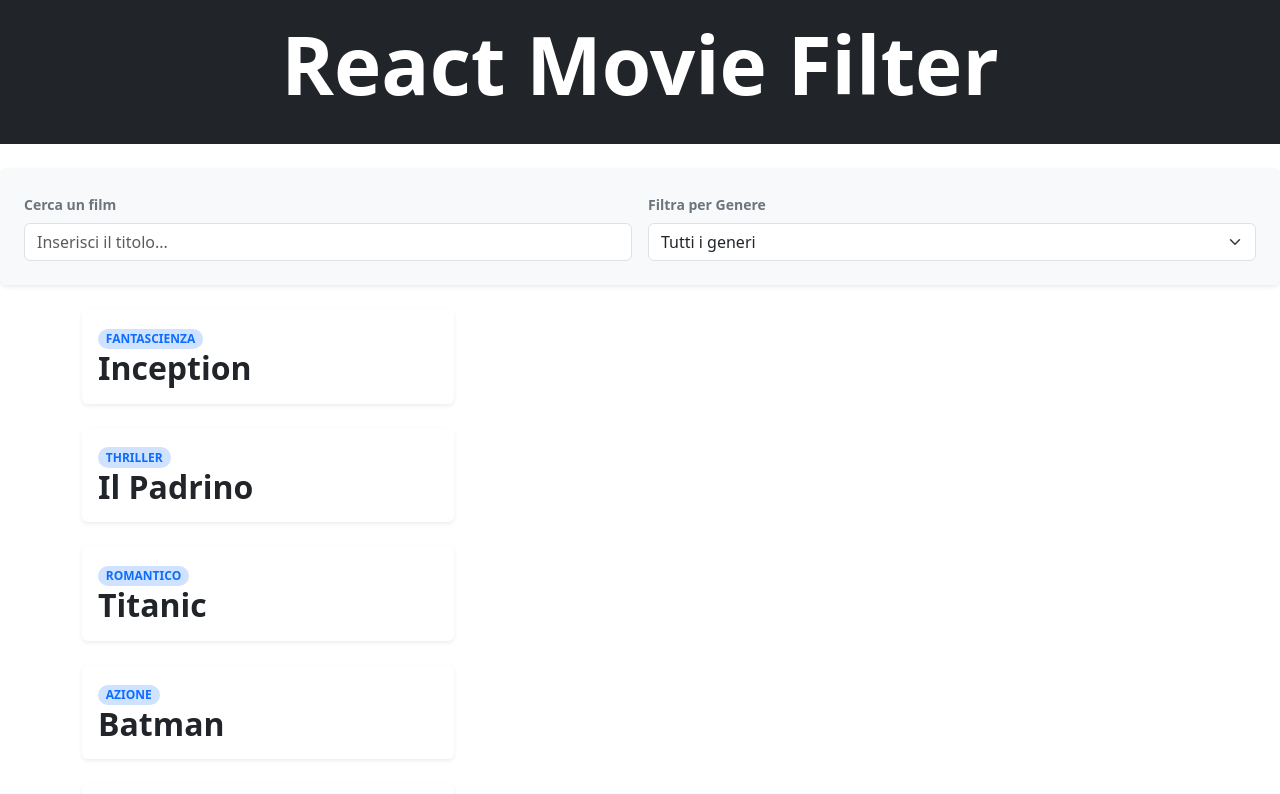
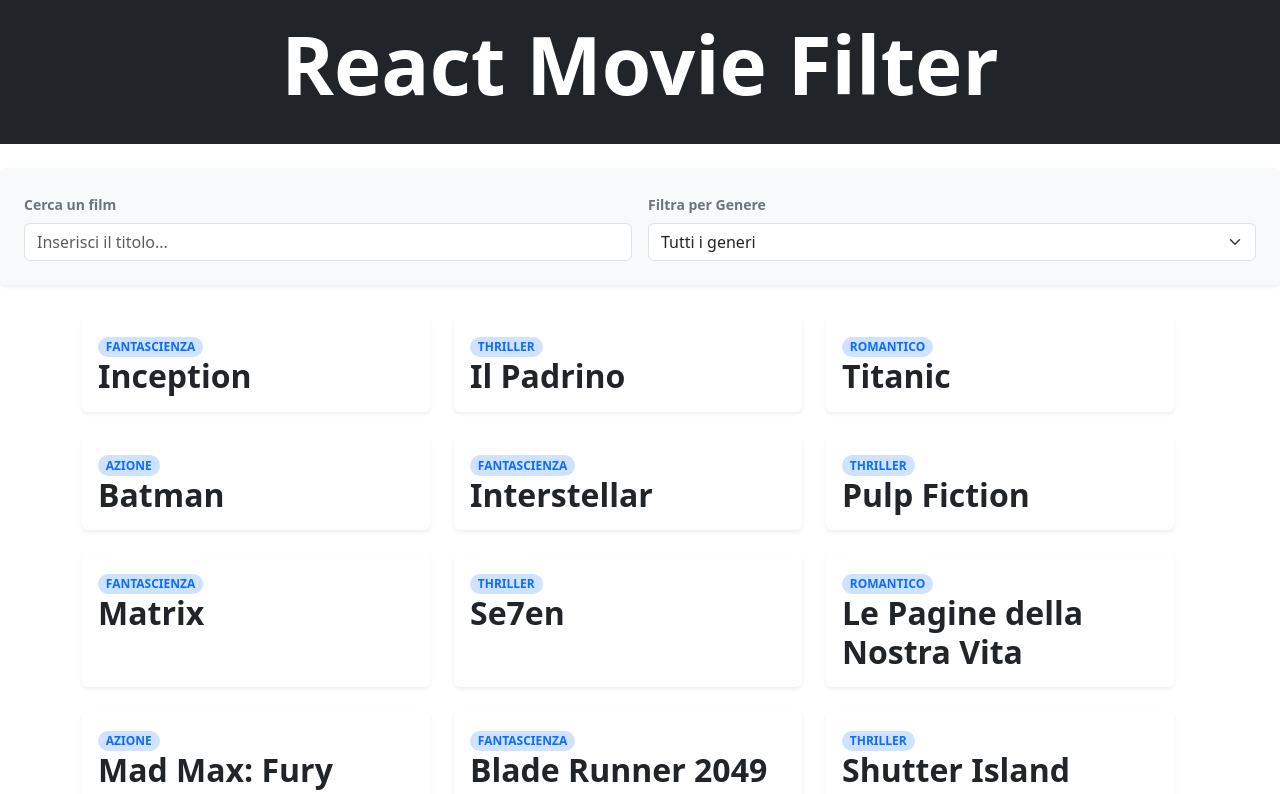
Before and after one commit to francesco-cassese/react-movie-filter, a React (Vite) app: page / in a window 1280 px wide. Shown: the top 794 px of the page. Built offline with nearby package versions, Linux system fonts and the light colour scheme.

Commit message:
refactor: personalizzate ulteriormente le card

```diff
--- a/src/App.jsx
+++ b/src/App.jsx
@@ -69,8 +69,8 @@ function App() {
             </div>
           </div>
         </form>
-        <div className="container py-4">
-          <div className="row">
+        <div className="container py-2">
+          <div className="row g-4">
             <ListMovie listMovie={listFiltered} />
           </div>
         </div>
--- a/src/components/ListMovie.jsx
+++ b/src/components/ListMovie.jsx
@@ -2,22 +2,20 @@ function ListMovie(props) {
     const listMovieJsx = props.listMovie.map(movie => {
         const { title, genre } = movie
         return (
-            <li key={crypto.randomUUID()}>
-                <div className="col-12 col-md-6 col-lg-4 mb-4">
-                    <div className="card h-100 shadow-sm border-0 bg-white hover-shadow">
-                        <div className="card-body">
-                            <span className="badge rounded-pill bg-primary-subtle text-primary text-uppercase">
-                                {genre}
-                            </span>
-                            <h2 className="card-title fw-bold text-dark mb-0">{title}</h2>
-                        </div>
+            <li key={crypto.randomUUID()} className="col-12 col-md-6 col-lg-4 mb-4 d-flex">
+                <div className="card h-100 w-100 shadow-sm border-0 bg-white hover-shadow">
+                    <div className="card-body">
+                        <span className="badge rounded-pill bg-primary-subtle text-primary text-uppercase">
+                            {genre}
+                        </span>
+                        <h2 className="card-title fw-bold text-dark mb-0">{title}</h2>
                     </div>
                 </div>
             </li >
         )
     })
     return (
-        <ul className="list-unstyled">{listMovieJsx}</ul>
+        <ul className="list-unstyled row mt-5">{listMovieJsx}</ul>
     )
 }
 export default ListMovie
--- a/src/styles/index.css
+++ b/src/styles/index.css
@@ -1,12 +1,19 @@
-/*
-  Stile generale del progetto
-  ===========================
+* {
+  margin: 0;
+  padding: 0;
+  box-sizing: border-box;
+}
 
-  Questo file contiene gli stili globali dell'applicazione, cioè le regole
-  CSS che si applicano a tutta l'app (reset, tipografia di base, variabili,
-  utility personalizzate, ecc.).
+.movie-list {
+  display: flex;
+  gap: 20px;
+  flex-wrap: wrap;
+}
 
-  Viene importato una sola volta in `src/main.jsx` e ha effetto su tutti i
-  componenti. Per stili specifici di un singolo componente è preferibile
-  usare un CSS Module (es. `NomeComponente.module.css`).
-*/
+.list-item {
+  display: flex;
+  width: 100%;
+  flex-basis: calc((100% / 3) - (20px * 2) / 3);
+  flex-shrink: 0;
+  flex-grow: 1;
+}
```
